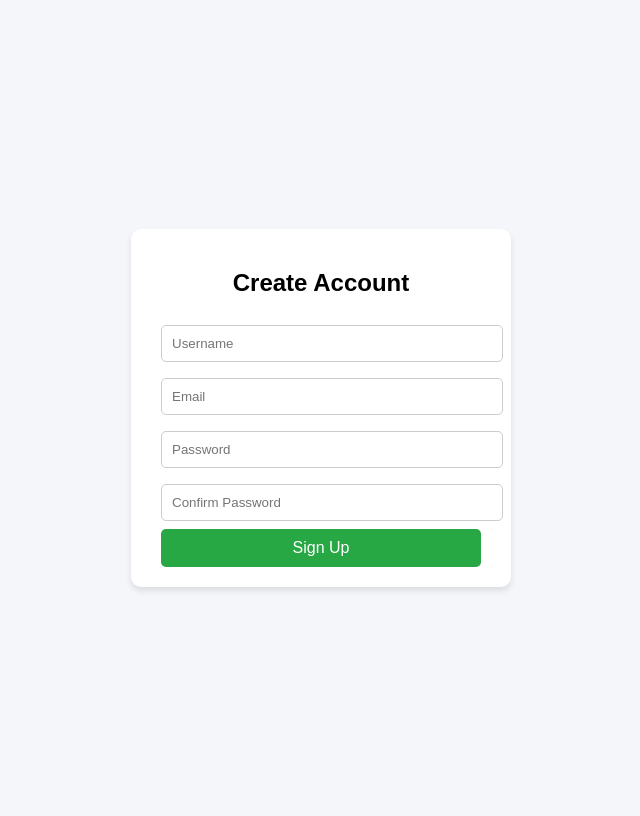
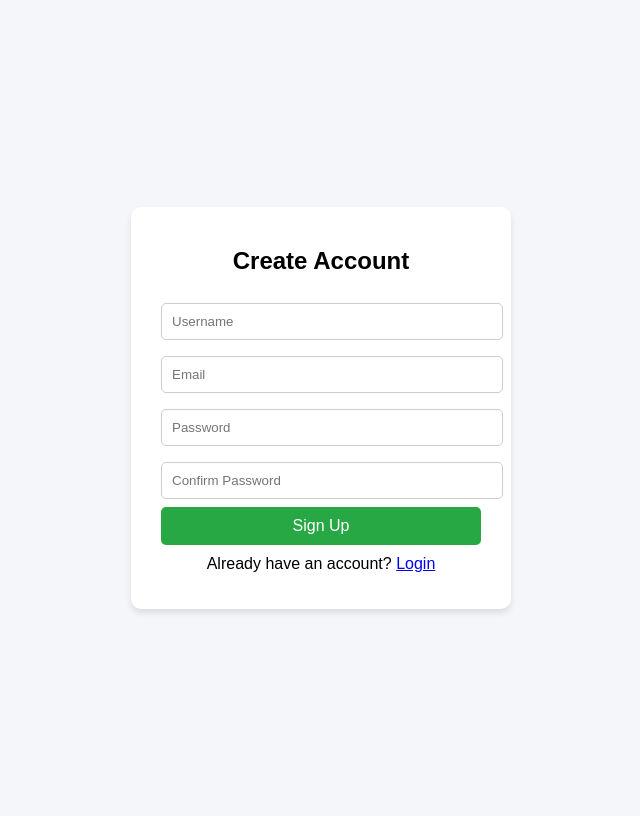
Before and after one commit to tobyk123keith-droid/Kennedy-banking-demo, a Flask app: template templates/signup.html in a window 1280 px wide. Shown: the whole page, without its empty margins (319-959 px from the left). Run offline with Flask 3, Linux system fonts and the light colour scheme; the template is opened without the code that fills it, so the values that code supplies are empty.

Commit message:
Update signup.html

```diff
--- a/templates/signup.html
+++ b/templates/signup.html
@@ -56,6 +56,9 @@
             <input type="password" name="confirm_password" placeholder="Confirm Password" required>
             <button type="submit">Sign Up</button>
         </form>
-    </div>
+        <p style="text-align:center; margin-top:10px;">
+            Already have an account? <a href="login.html">Login</a>
+</p>
+</div>
 </body>
 </html>
```
